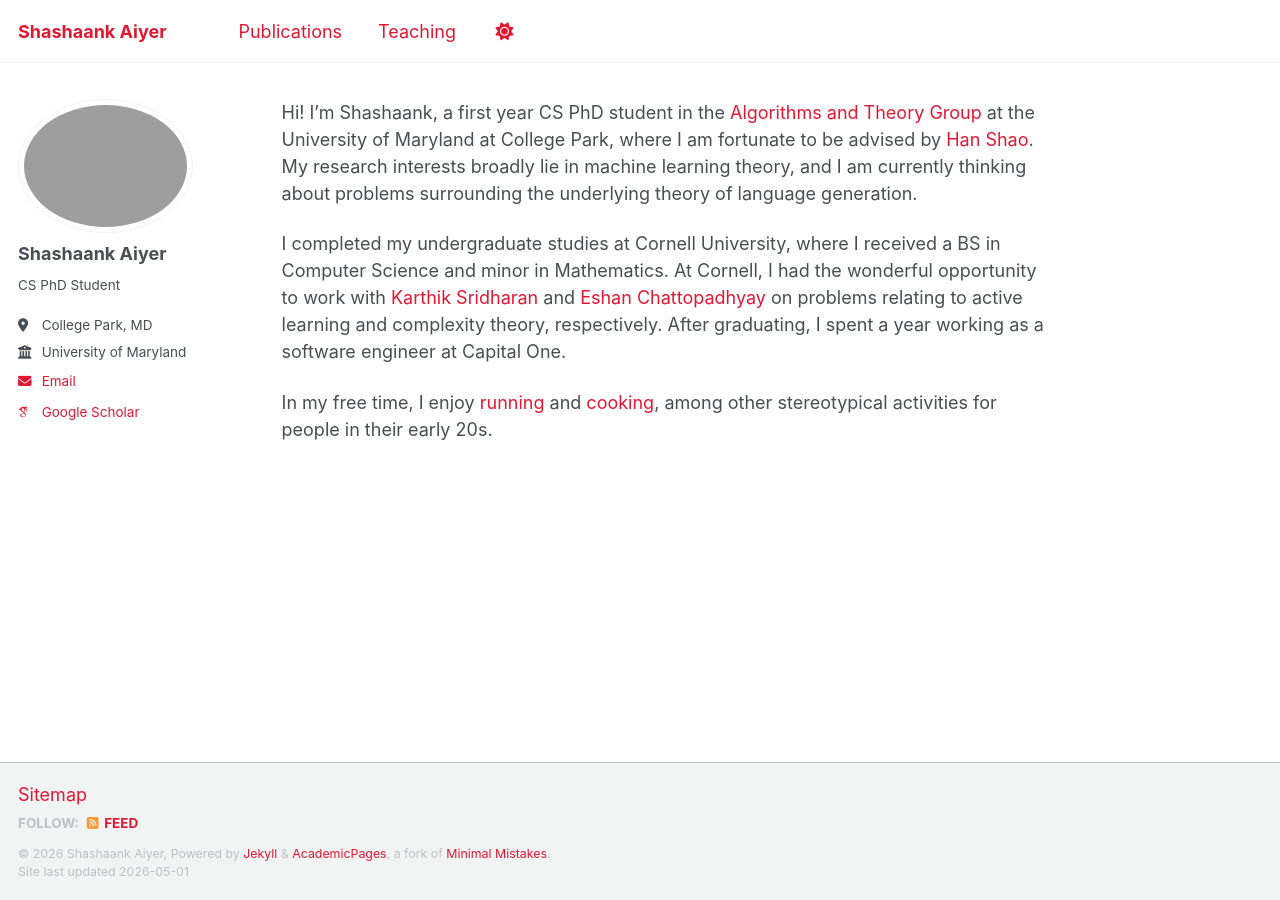
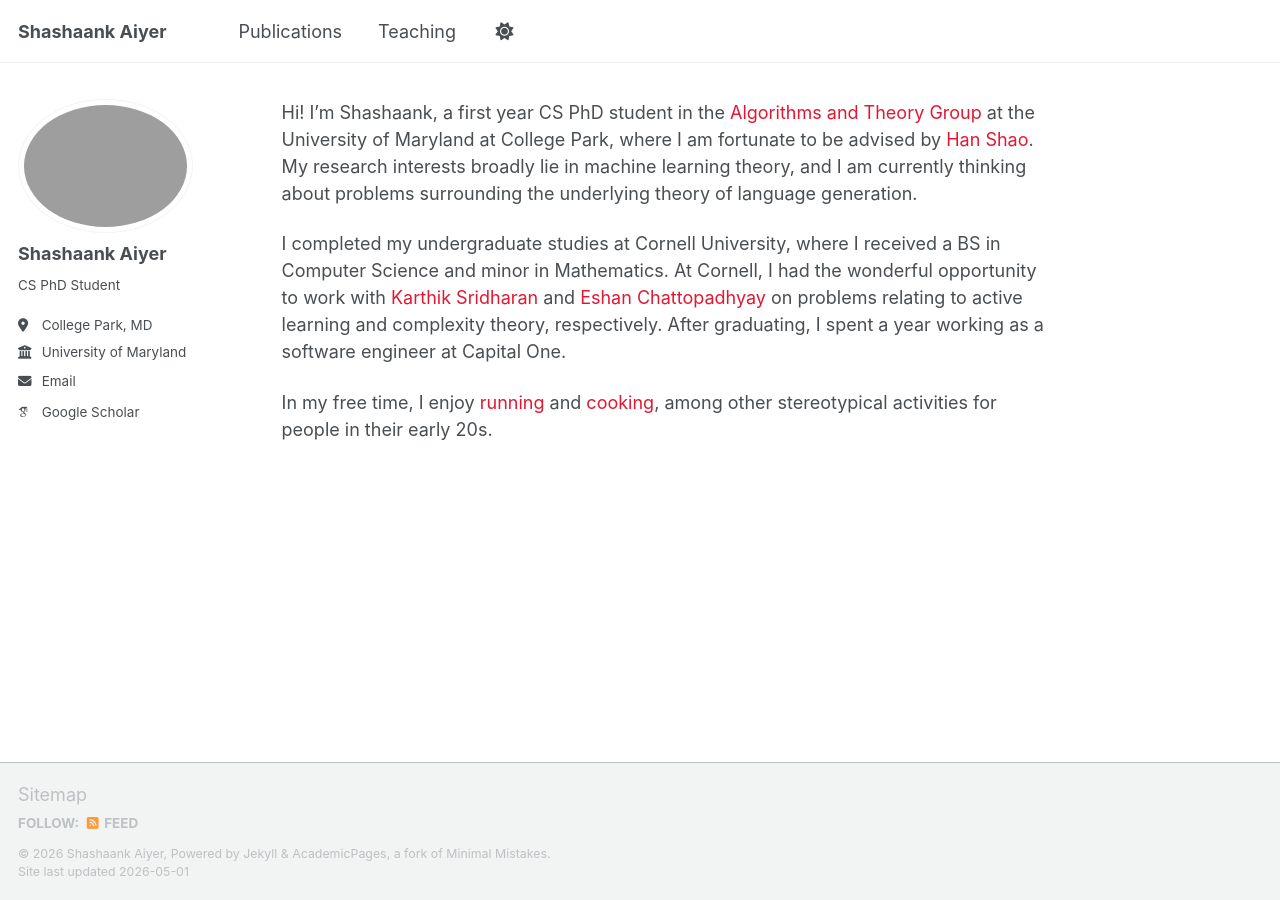
Before and after one commit to shashaank-aiyer/shashaank-aiyer.github.io, a Jekyll site: the page built from _pages/about.md, in a window 1280 px wide. Built offline with Jekyll 4.4.1, drawn with Linux system fonts in a browser that asks for light colours; some web fonts are replaced; a script that is not in the unit is left out.

Commit message:
changed link colors

```diff
--- a/_pages/publications.html
+++ b/_pages/publications.html
@@ -23,12 +23,12 @@
     padding-left: 20px; /* keep indentation */
   }
 
-  a {
+  .page__content a {
     color: #e21833 !important;
     text-decoration: none !important;
   }
 
-  a:hover {
+  .page__content a:hover {
     text-decoration: underline !important;
   }
 </style>
```
Also changed, not shown: _pages/about.md (+2 -2 lines).
